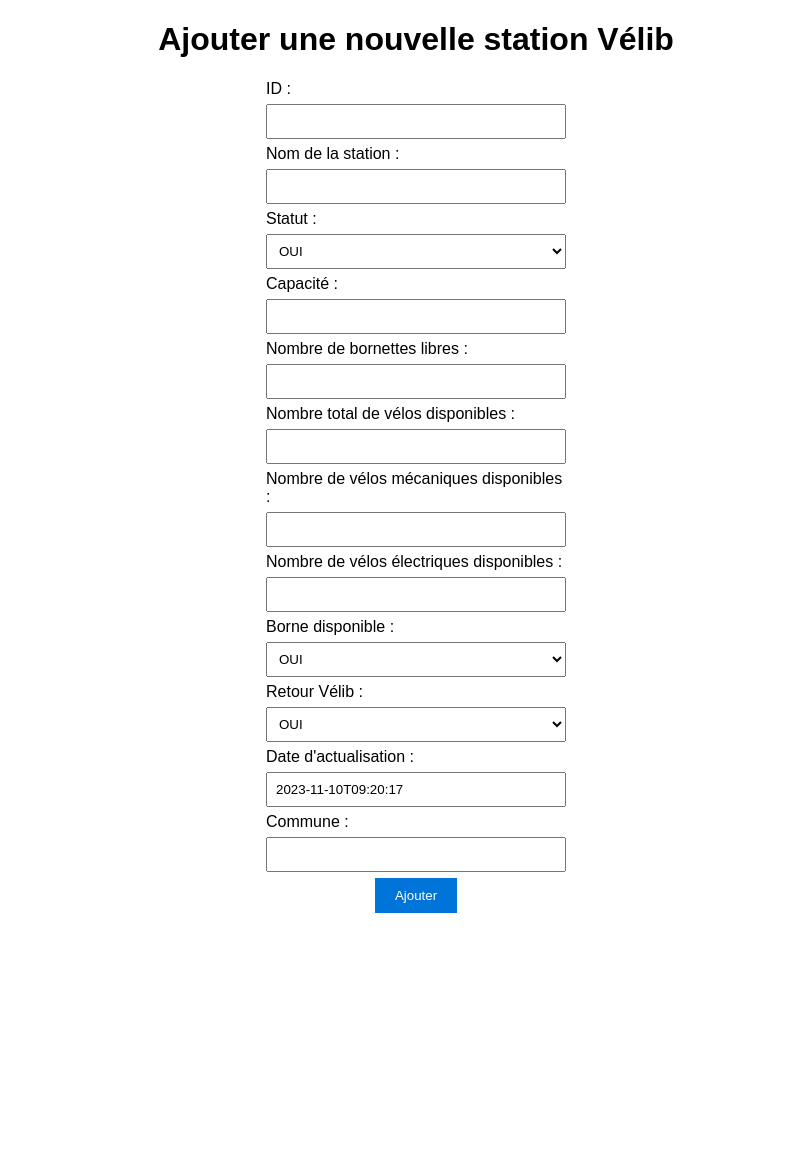
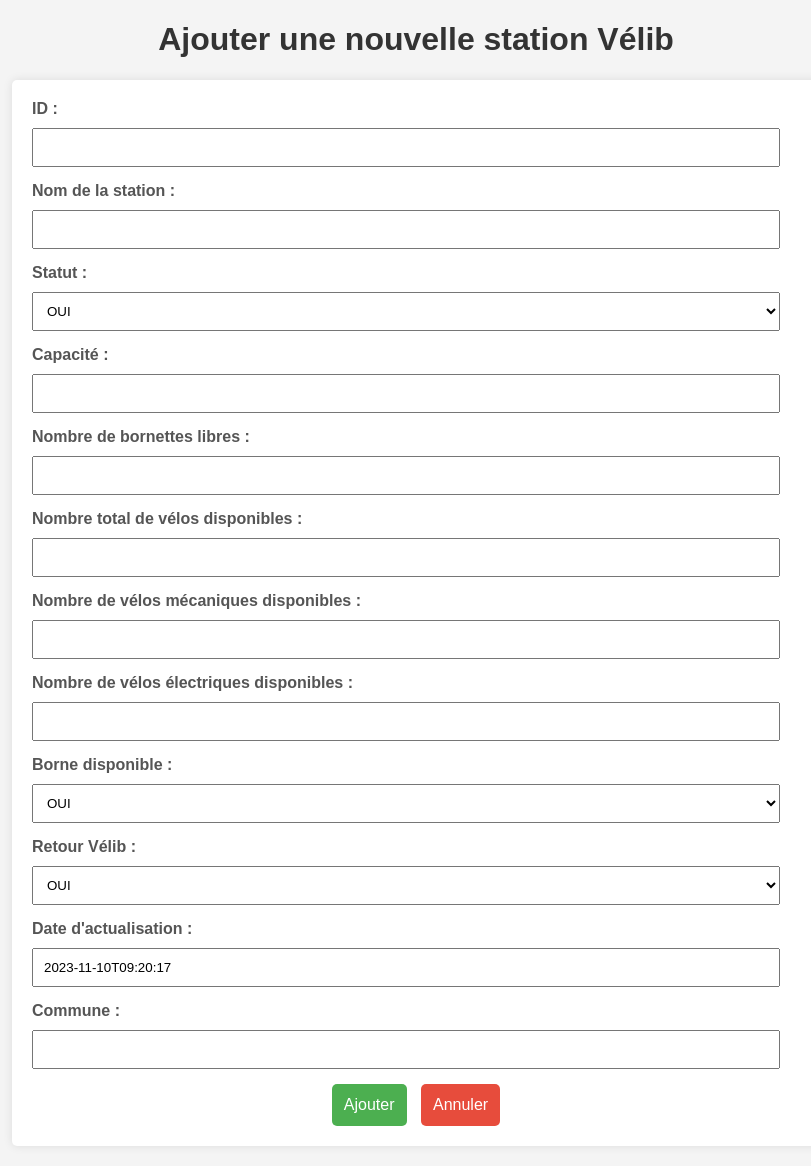
Before and after one commit to BlazingBurn/RedisTpVlib, a Flask app: page /add in a window 1280 px wide. Shown: the whole page, without its empty margins (224-1035 px from the left). Before the commit the page ends 913 px from the top, so only its background shows below. Run offline with Flask 3, Linux system fonts and the light colour scheme.

Commit message:
update code

```diff
--- a/flask_app/flaskvlib/routes.py
+++ b/flask_app/flaskvlib/routes.py
@@ -16,15 +16,16 @@
 def search_data():
     data = []
 
-    if request.method == 'POST':
+    commune = request.form.get('commune')
+    station_name = request.form.get('station')
+
+    if request.method == 'POST' and (commune != '' or station_name != ''):
         data = []
-        commune = request.form.get('commune')
-        station_name = request.form.get('station')
 
         if commune or station_name:
-            keys = redis_client.keys("vlibid:*")
+            keys = redis_slave.keys("vlibid:*")
             for key in keys:
-                station_data = redis_client.hgetall(key)
+                station_data = redis_slave.hgetall(key)
                 station_commune = station_data.get(b'commune').decode('utf-8')
                 station_station = station_data.get(b'station').decode('utf-8')
 
@@ -68,7 +69,6 @@
         new_veloelecdispo = request.form.get('new_veloelecdispo')
         new_bornedispo = request.form.get('new_bornedispo')
         new_retourvelip = request.form.get('new_retourvelip')
-        new_actualisation = request.form.get('new_actualisation')
         new_commune = request.form.get('new_commune')
 
         # Mise a jour redis
@@ -81,7 +81,7 @@
         redis_client.hset(station_key, 'veloelecdispo', new_veloelecdispo)
         redis_client.hset(station_key, 'bornedispo', new_bornedispo)
         redis_client.hset(station_key, 'retourvelip', new_retourvelip)
-        redis_client.hset(station_key, 'actualisation', new_actualisation)
+        redis_client.hset(station_key, 'actualisation', current_date)
         redis_client.hset(station_key, 'commune', new_commune)
 
         return redirect('/')
--- a/flask_app/flaskvlib/static/add.css
+++ b/flask_app/flaskvlib/static/add.css
@@ -1,38 +1,68 @@
-/* Style pour centrer la page */
 body {
-    text-align: center;
+    background-color: #f4f4f4;
     font-family: Arial, sans-serif;
+    margin: 0;
+    padding: 0;
 }
 
-/* Style pour le formulaire d'ajout */
-form {
-    margin: 20px auto;
-    width: 300px;
+h1 {
+    text-align: center;
+    color: #333;
 }
 
-/* Style pour les champs de formulaire */
+form {
+    width: 60%;
+    margin: 20px auto;
+    background-color: #fff;
+    padding: 20px;
+    border-radius: 5px;
+    box-shadow: 0 0 10px rgba(0, 0, 0, 0.1);
+}
+
 label {
     display: block;
-    text-align: left;
+    margin-bottom: 10px;
+    font-weight: bold;
+    color: #555;
 }
 
-input[type="text"],
-select {
-    width: 100%;
-    padding: 8px;
-    margin: 6px 0;
+input[type="text"], select {
+    width: calc(100% - 20px);
+    padding: 10px;
+    margin-bottom: 15px;
     box-sizing: border-box;
 }
 
-/* Style pour le bouton Ajouter */
-input[type="submit"] {
-    background-color: #0074D9;
+.button-container {
+    text-align: center;
+}
+
+input[type="submit"], a.cancel-btn {
+    background-color: #4CAF50;
+    padding: 12px;
     color: white;
-    padding: 10px 20px;
     border: none;
+    border-radius: 5px;
     cursor: pointer;
+    display: inline-block;
+    font-size: 100%;
 }
 
 input[type="submit"]:hover {
-    background-color: #0056b3;
+    background-color: #45a049;
 }
+
+a.cancel-btn:hover {
+    background-color: #9e2113;
+}
+
+a.cancel-btn {
+    background-color: #e74c3c;
+    margin-left: 10px;
+    text-decoration: none;
+}
+
+select {
+    padding: 10px;
+    margin-bottom: 15px;
+}
--- a/flask_app/flaskvlib/templates/add.html
+++ b/flask_app/flaskvlib/templates/add.html
@@ -55,7 +55,11 @@
         <label for="new_commune">Commune :</label>
         <input type="text" name="new_commune" required><br>
 
-        <input type="submit" value="Ajouter">
+        <div class="button-container">
+            <input type="submit" value="Ajouter">
+            <!-- Bouton Annuler -->
+            <a href="{{ url_for('search_data') }}" class="cancel-btn">Annuler</a>
+        </div>
     </form>
 </body>
 </html>
```
Also changed, not shown: flask_app/flaskvlib/static/modify.css (+51 -15 lines), flask_app/flaskvlib/static/styles.css (+46 -20 lines), flask_app/flaskvlib/templates/data.html (+7 -6 lines), flask_app/flaskvlib/templates/modify.html (+7 -5 lines), 1 other file.
